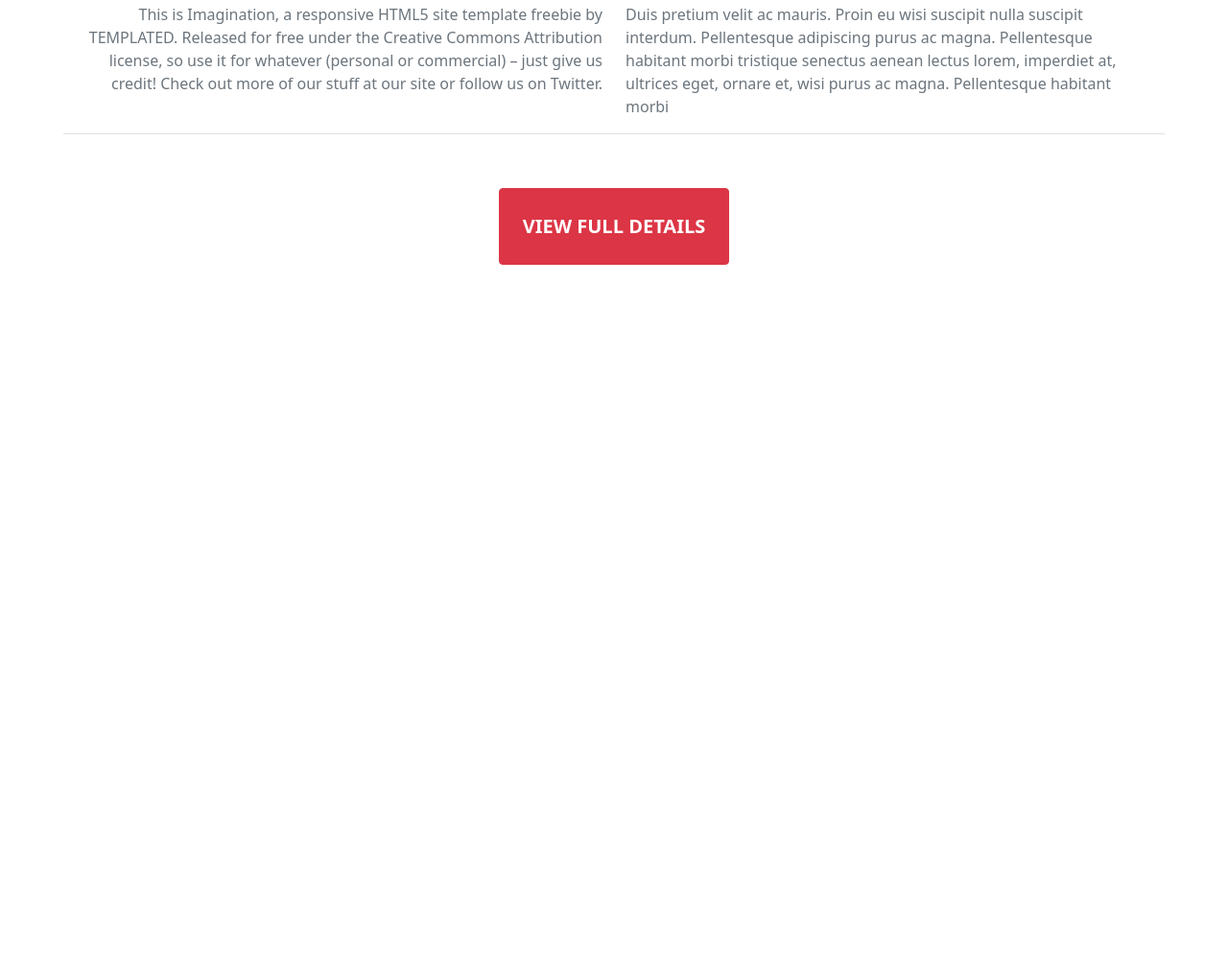
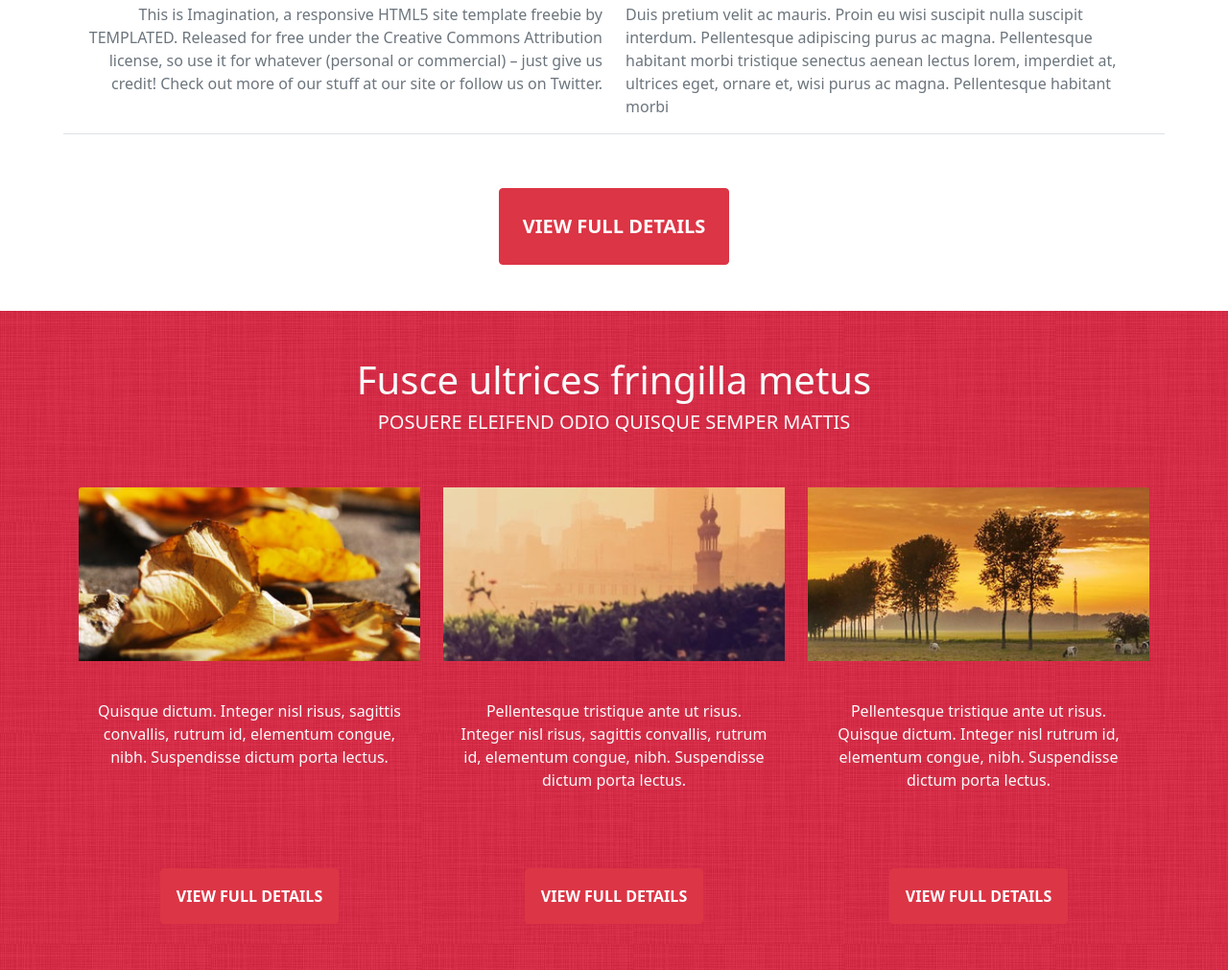
Before and after one commit to west3k/RecriandoTemplateSite_2, a plain HTML site: page index.html in a window 1280 px wide. Shown: the part 1242-2253 px from the top of the page at 96% size. Before the commit the page ends 1566 px from the top, so only its background shows below. Drawn offline with nearby package versions, Linux system fonts and the light colour scheme.

Commit message:
Inclusao de outro article

```diff
--- a/css/style.css
+++ b/css/style.css
@@ -10,3 +10,10 @@
     background-repeat: no-repeat;
     background-size: cover;
 }
+
+.bg-down-article{
+    position: relative;
+    background: url(../img/featured-wrapper-bg.jpg) repeat;
+    text-align: center;
+    color: #FFF;
+}
--- a/index.html
+++ b/index.html
@@ -148,7 +148,8 @@
                             <img class="card-img-top" src="./img/pics05.jpg" alt="madeira tronco">
                         </div>
                         <div>
-                            <p class="text-end text-secondary fw-light">This is Imagination, a responsive HTML5 site template freebie by
+                            <p class="text-end text-secondary fw-light">This is Imagination, a responsive HTML5 site
+                                template freebie by
                                 TEMPLATED.
                                 Released for free under the Creative Commons Attribution license, so use it for whatever
                                 (personal or commercial) – just give us credit! Check out more of our stuff at our site
@@ -161,7 +162,8 @@
                             <img class="card-img-top" src="./img/pics06.jpg" alt="boneco plantas">
                         </div>
                         <div>
-                            <p class="text-start text-secondary fw-light">Duis pretium velit ac mauris. Proin eu wisi suscipit nulla suscipit
+                            <p class="text-start text-secondary fw-light">Duis pretium velit ac mauris. Proin eu wisi
+                                suscipit nulla suscipit
                                 interdum.
                                 Pellentesque adipiscing purus ac magna. Pellentesque habitant morbi tristique senectus
                                 aenean
@@ -173,6 +175,51 @@
                 </div>
             </div>
             <button class="btn btn-danger p-4 mb-5 fw-bold fs-5 mt-5">VIEW FULL DETAILS</button>
+        </article>
+
+        <article class="bg-down-article">
+
+            <div class="text-center container-lg ">
+                <div class="text-center p-5">
+                    <h2 class="fs-1 text-light">Fusce ultrices fringilla metus</h2>
+                    <h5 class="fs-5 fw-light text-light">POSUERE ELEIFEND ODIO QUISQUE SEMPER MATTIS</h5>
+                </div>
+
+                <div class="row row-cols-1 row-cols-md-3 text-center card-group">
+                    <div class="card bg-transparent border-0">
+                        <img class="card-img-top" src="./img/pics01.jpg" alt="">
+                        <p class="text-center mt-4 mb-3 fw-light text-light card-body">Quisque dictum. Integer nisl risus,
+                            sagittis
+                            convallis, rutrum id, elementum congue, nibh. Suspendisse dictum porta lectus.</p>
+                        <div class="p-5 card-footer border-0 bg-transparent">
+                            <a class="btn btn-danger p-3 fw-bold">VIEW FULL DETAILS</a>
+                        </div>
+                    </div>
+                    <div class="card bg-transparent border-0">
+                        <img class="card-img-top" src="./img/pics03.jpg" alt="">
+                        <p class="text-center mt-4 mb-3 fw-light text-light card-body ">Pellentesque tristique ante ut risus.
+                            Integer nisl risus, sagittis convallis, rutrum id, elementum congue, nibh. Suspendisse
+                            dictum porta lectus.
+                        </p>
+                        <div class="p-5 card-footer border-0 bg-transparent">
+                            <a class="col btn btn-danger p-3 fw-bold align-self-end">VIEW FULL DETAILS</a>
+                        </div>
+                    </div>
+                    <div class="card bg-transparent border-0">
+                        <img class="card-img-top" src="./img/pics04.jpg" alt="">
+                        <p class="text-center mt-4 mb-3 fw-light text-light card-body">Pellentesque tristique ante ut risus.
+                            Quisque
+                            dictum. Integer nisl rutrum id, elementum congue, nibh. Suspendisse dictum porta lectus.</p>
+                        <div class="p-5 card-footer border-0 bg-transparent">
+                            <a class="btn btn-danger p-3 fw-bold">VIEW FULL DETAILS</a>
+                        </div>
+                    </div>
+                </div>
+            </div>
+        </article>
+
+        <article class="bg-down-article-2">
+
         </article>
     </main>
 
```
Also changed, not shown: img/featured-wrapper-bg.jpg (added), img/footer-content-wrapper-bg.jpg (added).
